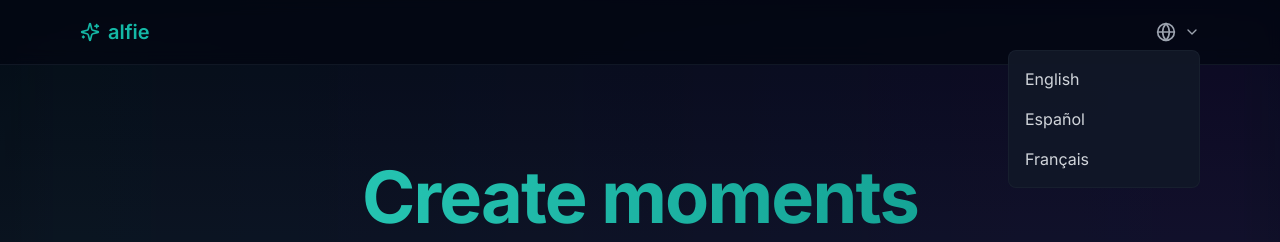
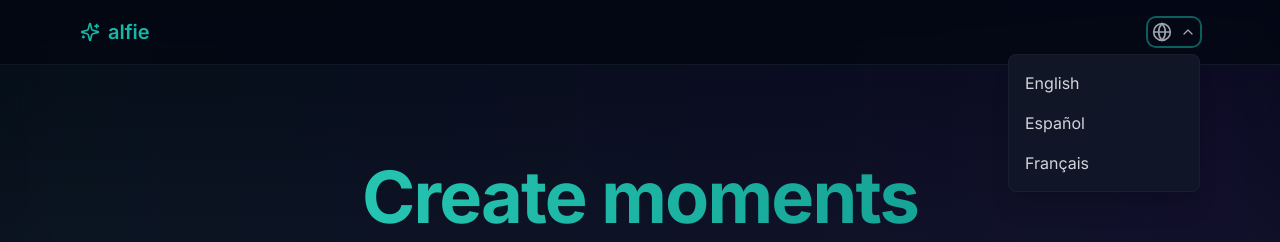
Before and after one commit to TheJohny71/alfie-enterprise-v3, a Next.js app: page / in a window 1280 px wide. Both pictures are taken after a click on the button "Language Selector". Shown: the top 242 px of the page. Built offline with nearby package versions, Linux system fonts and the light colour scheme.

Commit message:
Update language-selector.tsx

```diff
--- a/src/components/features/welcome/language-selector.tsx
+++ b/src/components/features/welcome/language-selector.tsx
@@ -4,22 +4,42 @@ import { FC } from 'react';
 import { Globe, ChevronDown } from 'lucide-react';
 import type { LanguageSelectorProps } from './types';
 
-export const LanguageSelector: FC<LanguageSelectorProps> = ({ show, onToggle }) => {
+export const LanguageSelector: FC<LanguageSelectorProps> = ({
+  show,
+  onToggle,
+  ariaLabel = "Language Selector"
+}) => {
+  const languages = ['English', 'Español', 'Français'];
+
   return (
     <div className="relative">
       <button
         onClick={onToggle}
-        className="flex items-center gap-2 text-gray-400 hover:text-white transition-colors"
+        className="flex items-center gap-2 text-gray-400 hover:text-white transition-colors focus:outline-none focus:ring-2 focus:ring-teal-500/50 rounded-lg p-1"
+        aria-label={ariaLabel}
+        aria-expanded={show}
+        aria-controls="language-menu"
       >
-        <Globe className="w-5 h-5" />
-        <ChevronDown className="w-4 h-4" />
+        <Globe className="w-5 h-5 transition-transform duration-300 hover:rotate-12" />
+        <ChevronDown className={`w-4 h-4 transition-transform duration-300 ${show ? 'rotate-180' : ''}`} />
       </button>
       {show && (
-        <div className="absolute right-0 mt-2 py-2 w-48 rounded-lg border border-gray-800/50 bg-gray-900/95 backdrop-blur-lg">
-          {['English', 'Español', 'Français'].map((lang) => (
+        <div
+          id="language-menu"
+          role="menu"
+          className="absolute right-0 mt-2 py-2 w-48 rounded-lg border border-gray-800/50 bg-gray-900/95 backdrop-blur-lg shadow-xl shadow-black/10"
+          style={{
+            translate: "none",
+            opacity: 1,
+            transform: "none"
+          }}
+        >
+          {languages.map((lang, index) => (
             <button
               key={lang}
-              className="w-full px-4 py-2 text-left text-gray-300 hover:text-white hover:bg-gray-800/50"
+              role="menuitem"
+              className="w-full px-4 py-2 text-left text-gray-300 hover:text-white hover:bg-gray-800/50 focus:outline-none focus:bg-gray-800/50 focus:text-white transition-colors"
+              style={{ animationDelay: `${index * 50}ms` }}
             >
               {lang}
             </button>
```
